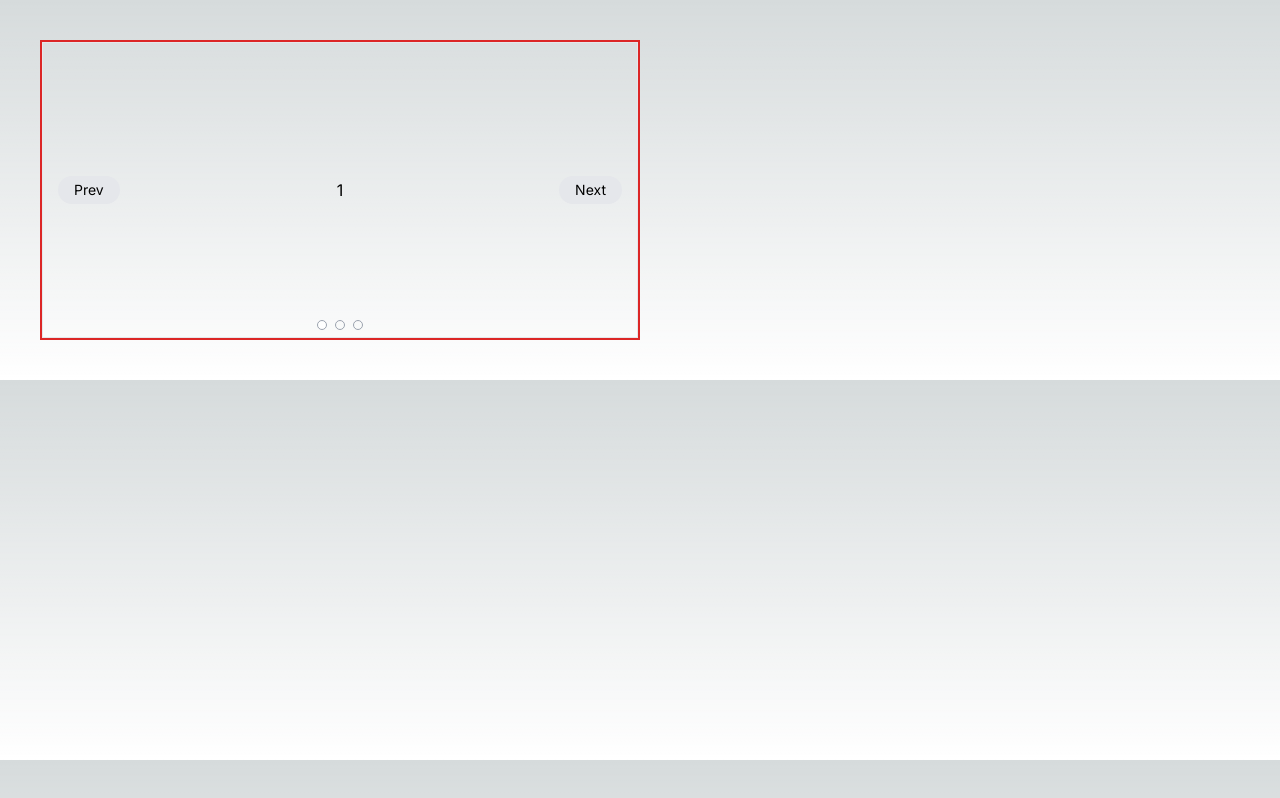
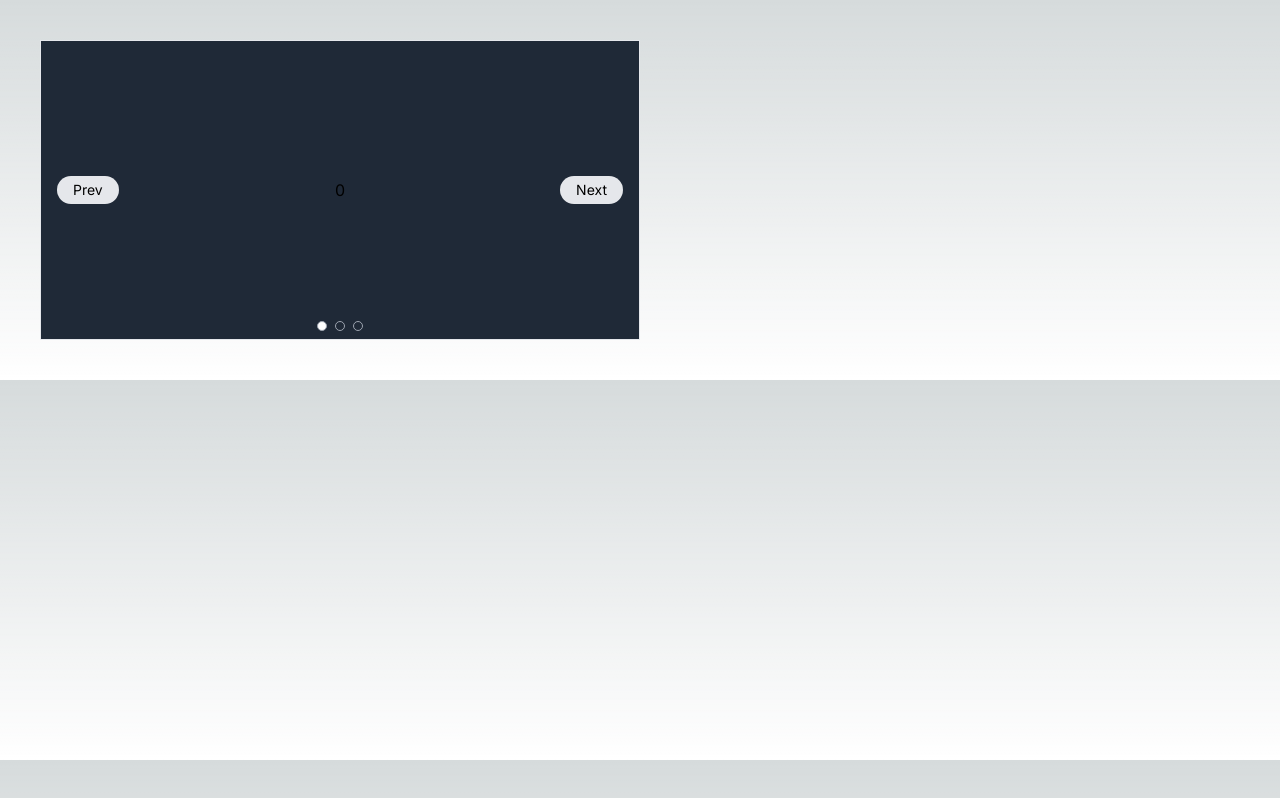
Before and after one commit to Dey-Sumit/Interview-prep, a Next.js app: page /machine-coding/carousel in a window 1280 px wide. Built offline with nearby package versions, Linux system fonts and the light colour scheme.

Commit message:
added loop on carousel

```diff
--- a/dev/machine-coding-and-system-design/react/11-carousel.tsx
+++ b/dev/machine-coding-and-system-design/react/11-carousel.tsx
@@ -5,6 +5,26 @@
   <Carousel.Slide>3</Carousel.Slide>
 </Carousel>; */
 }
+
+export const darkTailwindBgColors = [
+  "bg-gray-800",
+  "bg-red-800",
+  "bg-yellow-800",
+  "bg-green-800",
+  "bg-blue-800",
+  "bg-indigo-800",
+  "bg-purple-800",
+  "bg-pink-800",
+  "bg-gray-900",
+  "bg-red-900",
+  "bg-yellow-900",
+  "bg-green-900",
+  "bg-blue-900",
+  "bg-indigo-900",
+  "bg-purple-900",
+  "bg-pink-900",
+  "bg-gray-950",
+];
 
 /*
 - state to keep active index
@@ -14,6 +34,7 @@
 - render the children (row wise for now)
 
 */
+
 import React, { useState, PropsWithChildren, ReactNode } from "react";
 
 type CarouselProps = {
@@ -29,66 +50,81 @@ const Carousel = ({
   withIndicators = true,
   height = 300,
   width = 600,
-  loop = false,
+  loop = true,
 }: CarouselProps) => {
   const [activeIndex, setActiveIndex] = useState(loop ? 1 : 0);
+  const [transitionDuration, setTransitionDuration] = useState(300);
 
-  const slides = React.Children.toArray(children);
-  const totalSlides = slides.length;
+  // const slides = React.Children.toArray(children);
+  const slidesWithProps =
+    React.Children.map(children, (child, index) =>
+      React.cloneElement(child as React.ReactElement<any>, { slideIndex: index })
+    ) || [];
+
+  const totalSlides = slidesWithProps?.length || 0;
+
   const onPrev = () => {
-    setActiveIndex(
-      (currentActiveIndex) => (currentActiveIndex - 1 + slides.length) % slides.length
-    );
+    setTransitionDuration(300);
+    setActiveIndex((currentActiveIndex) => {
+      const newIndex = currentActiveIndex - 1;
+      if (loop) {
+        return newIndex < 0 ? totalSlides : newIndex;
+      }
+      return newIndex < 0 ? totalSlides - 1 : newIndex;
+    });
   };
 
   const onNext = () => {
-    setActiveIndex((currentActiveIndex) => (currentActiveIndex + 1) % slides.length);
+    setTransitionDuration(300);
+
+    setActiveIndex((currentActiveIndex) => {
+      const newIndex = currentActiveIndex + 1;
+      if (loop) {
+        return newIndex > totalSlides + 1 ? 0 : newIndex;
+      }
+      return newIndex > totalSlides - 1 ? 0 : newIndex;
+    });
   };
+
   const handleTransitionEnd = () => {
-    if (activeIndex === 0) {
-      setActiveIndex(slides.length);
-    } else if (activeIndex === slides.length + 1) {
-      setActiveIndex(1);
+    if (loop) {
+      if (activeIndex === 0) {
+        setTransitionDuration(0);
+        setActiveIndex(totalSlides);
+      } else if (activeIndex === totalSlides + 1) {
+        setTransitionDuration(0);
+        setActiveIndex(1);
+      }
     }
   };
 
-  // const onPrev = () => {
-  //   setActiveIndex((currentActiveIndex) => {
-  //     const newIndex = currentActiveIndex - 1;
-  //     return newIndex < 0 ? slides.length : newIndex;
-  //   });
-  // };
-
-  // const onNext = () => {
-  //   setActiveIndex((currentActiveIndex) => {
-  //     const newIndex = currentActiveIndex + 1;
-  //     return newIndex > slides.length ? 0 : newIndex;
-  //   });
-  // };
   return (
     <div
-      className="relative flex flex-col border-2 border-red-600 overflow-hidden"
+      className="relative flex flex-col border overflow-hidden "
       style={{ height: `${height}px`, width: `${width}px` }}
     >
       <div
         className="flex h-full duration-300 transition-transform"
         style={{
           transform: `translateX(-${activeIndex * 100}%)`,
+          transitionDuration: `${transitionDuration}ms`,
         }}
-        //  onTransitionEnd={handleTransitionEnd}
+        onTransitionEnd={handleTransitionEnd}
       >
-        {/* <div className="flex-shrink-0 flex-grow-0 basis-full">{slides[totalSlides - 1]}</div> */}
-        {slides.map((slide, index) => (
+        {loop && slidesWithProps[totalSlides - 1]}
+
+        {slidesWithProps?.map((slide, index) => (
           <>{slide}</>
         ))}
+        {loop && slidesWithProps[0]}
       </div>
       {withIndicators && (
         <div className="absolute bottom-2 left-1/2 transform -translate-x-1/2 flex space-x-2">
-          {slides.map((_, index) => (
+          {slidesWithProps.map((_, index) => (
             <button
               key={index}
               className={`w-2.5 h-2.5 rounded-full ${
-                index === activeIndex ? "bg-white" : ""
+                index === activeIndex - 1 ? "bg-white" : ""
               } border border-gray-400`}
               onClick={() => setActiveIndex(index)}
               aria-label={`Slide ${index + 1}`}
@@ -96,6 +132,7 @@ const Carousel = ({
           ))}
         </div>
       )}
+
       <div className="absolute top-1/2 transform -translate-y-1/2 flex justify-between text-sm w-full px-4 text-black">
         <button onClick={onPrev} className="bg-gray-200 px-4 py-1 rounded-full">
           Prev
@@ -108,22 +145,34 @@ const Carousel = ({
   );
 };
 
-const Slide = ({ children }: PropsWithChildren<{}>) => {
+const Slide = ({
+  children,
+  slideIndex,
+}: PropsWithChildren<{
+  slideIndex?: number;
+}>) => {
+  console.log("Slide", slideIndex);
+
   return (
-    <div className="grid place-items-center border w-full flex-grow-0 flex-shrink-0 basis-full">
+    <div
+      className={`grid place-items-center  w-full flex-grow-0 flex-shrink-0 basis-full ${
+        darkTailwindBgColors[slideIndex || 0]
+      } `}
+    >
       {children}
     </div>
   );
 };
+Slide.displayName = "Slide";
 
 Carousel.Slide = Slide;
 
 const CarouselDemo = () => {
   return (
     <Carousel>
+      <Carousel.Slide>0</Carousel.Slide>
       <Carousel.Slide>1</Carousel.Slide>
       <Carousel.Slide>2</Carousel.Slide>
-      <Carousel.Slide>3</Carousel.Slide>
     </Carousel>
   );
 };
```
Also changed, not shown: 1 other file (tests, documents, lock files or other folders).
